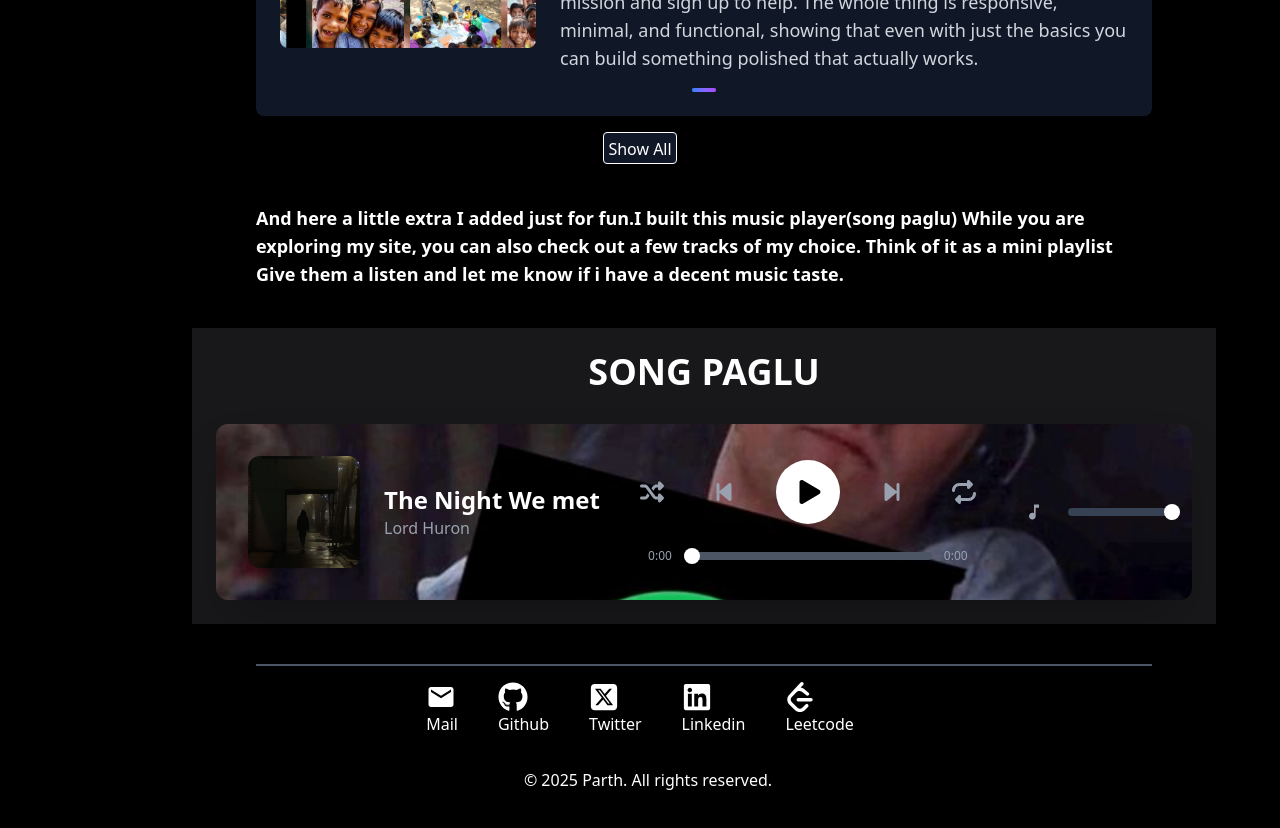
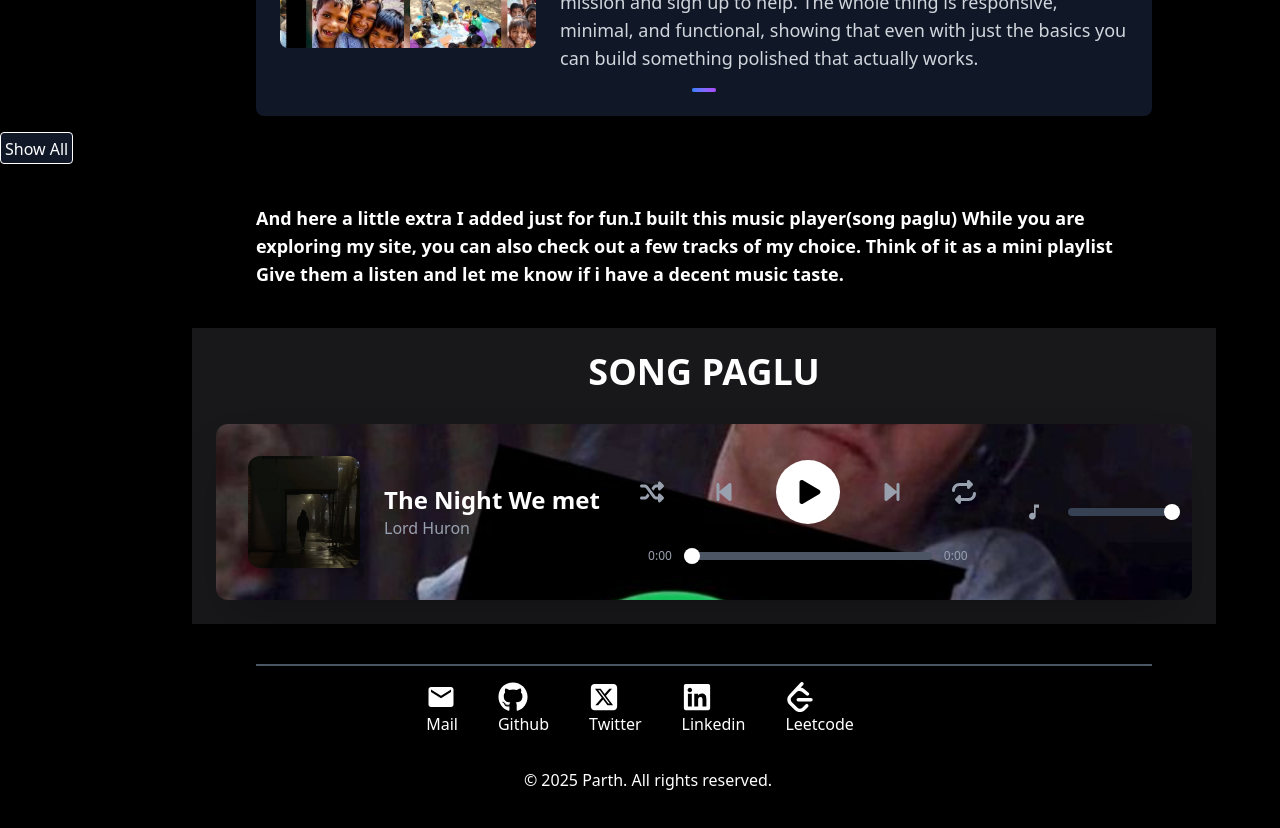
Before and after one commit to RISHIKARIR/Portify, a React (Vite) app: page / in a window 1280 px wide. Shown: the part 1480-2308 px from the top of the page. Built offline with nearby package versions, Linux system fonts and the light colour scheme.

Commit message:
Update Projectrender.jsx

```diff
--- a/src/Projectrender.jsx
+++ b/src/Projectrender.jsx
@@ -38,8 +38,8 @@ preview = {Project.preview}
 />
 })}
 
-<div className="h-8 w-max flex justify-self-center self-center mt-4 border p-1 rounded bg-gray-900">
-<button className="cursor-pointer"onClick={(()=>updateshow(!showall))}>{showall ? "Show Less":"Show All"}</button>
+<div className="h-8 w-max flex self-center mt-4 border p-1 rounded bg-gray-900">
+<button className="cursor-pointer flex"onClick={(()=>updateshow(!showall))}>{showall ? "Show Less":"Show All"}</button>
 </div>
 </>
 
```
